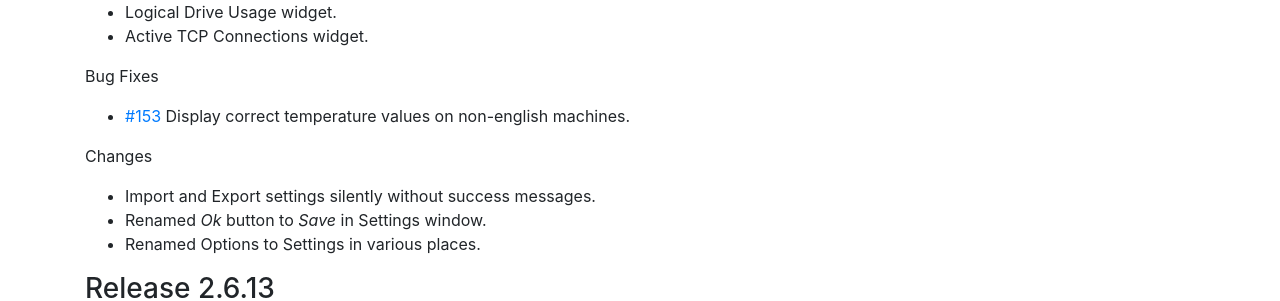
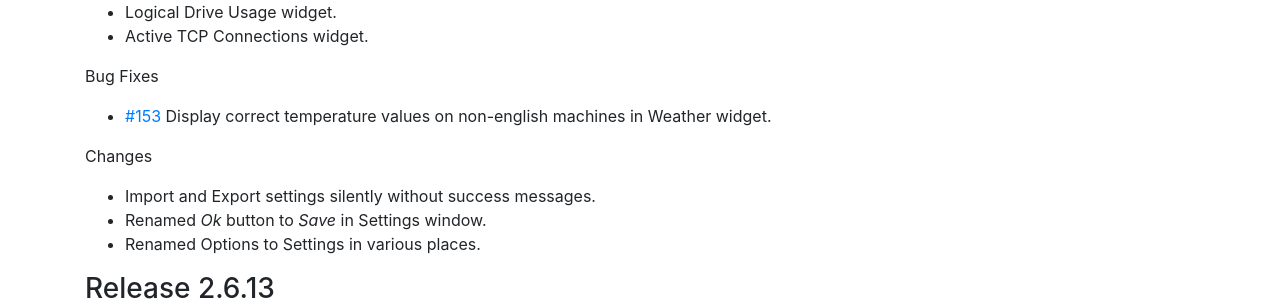
Before and after one commit to AnyStatus/anystatus.github.io, a Jekyll site: the page built from docs/releases.md, in a window 1280 px wide and 900 px high, scrolled down 404 px. Shown: the part 154-455 px from the top of the window. Built offline with Jekyll 4.4.1, drawn with Linux system fonts in a browser that asks for light colours; comment, search, counter and statistics services are not loaded.

Commit message:
Mr Hyde was here …

```diff
--- a/docs/releases.md
+++ b/docs/releases.md
@@ -19,7 +19,7 @@ Features
 
 Bug Fixes
 
-- [#153](https://github.com/AnyStatus/Support/issues/153) Display correct temperature values on non-english machines.
+- [#153](https://github.com/AnyStatus/Support/issues/153) Display correct temperature values on non-english machines in Weather widget.
 
 Changes
 
```
